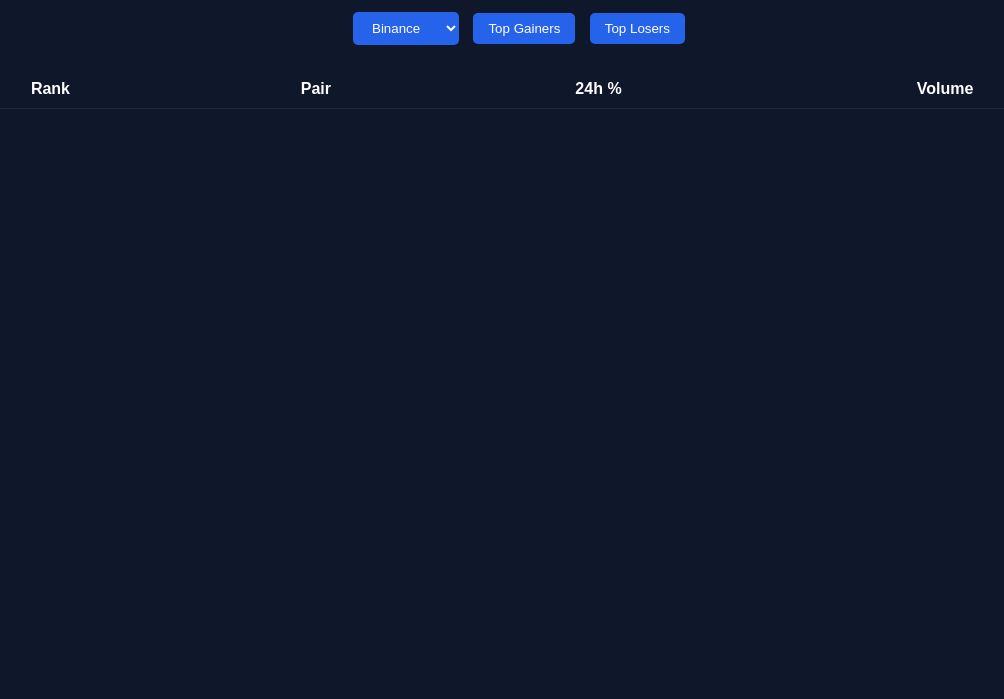
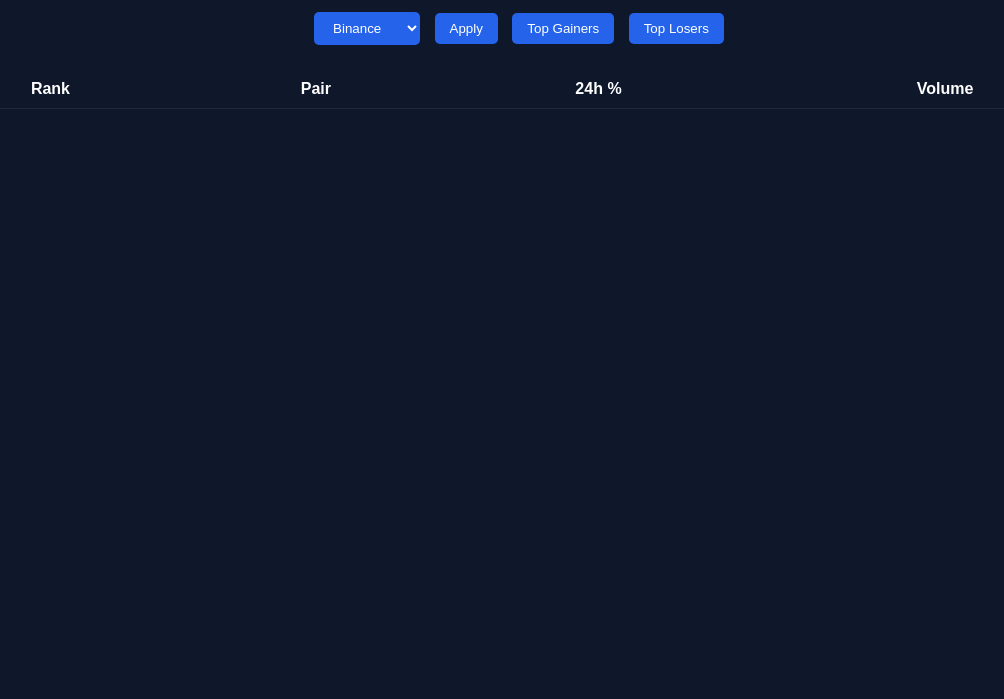
Before and after one commit to rahulsahu032-afk/crypto-dashboard, a plain HTML site: page index.html in a window 1280 px wide. Shown: the part 101-800 px from the top of the page, without its empty margins (121-1125 px from the left). Drawn offline with Linux system fonts and the light colour scheme; no server answers.

Commit message:
Update index.html-7

```diff
--- a/index.html
+++ b/index.html
@@ -50,11 +50,12 @@ button,select{
 
 <div class="controls">
 
-<select id="broker" onchange="loadData('desc')">
+<select id="broker">
 <option value="binance">Binance</option>
 <option value="coindcx">CoinDCX</option>
 </select>
 
+<button onclick="applyBroker()">Apply</button>
 <button onclick="loadData('desc')">Top Gainers</button>
 <button onclick="loadData('asc')">Top Losers</button>
 
@@ -76,6 +77,10 @@ button,select{
 
 let globalData = [];
 let currentOrder = "desc";
+
+function applyBroker(){
+    loadData(currentOrder);
+}
 
 async function loadData(order){
 
@@ -125,6 +130,7 @@ renderTable();
 
 } catch(error){
     console.log("Error:", error);
+    alert("API blocked or failed. Check console.");
 }
 
 }
@@ -156,7 +162,10 @@ table.appendChild(row);
 });
 }
 
+// initial load
 loadData("desc");
+
+// auto refresh
 setInterval(()=>loadData(currentOrder),60000);
 
 </script>
```
